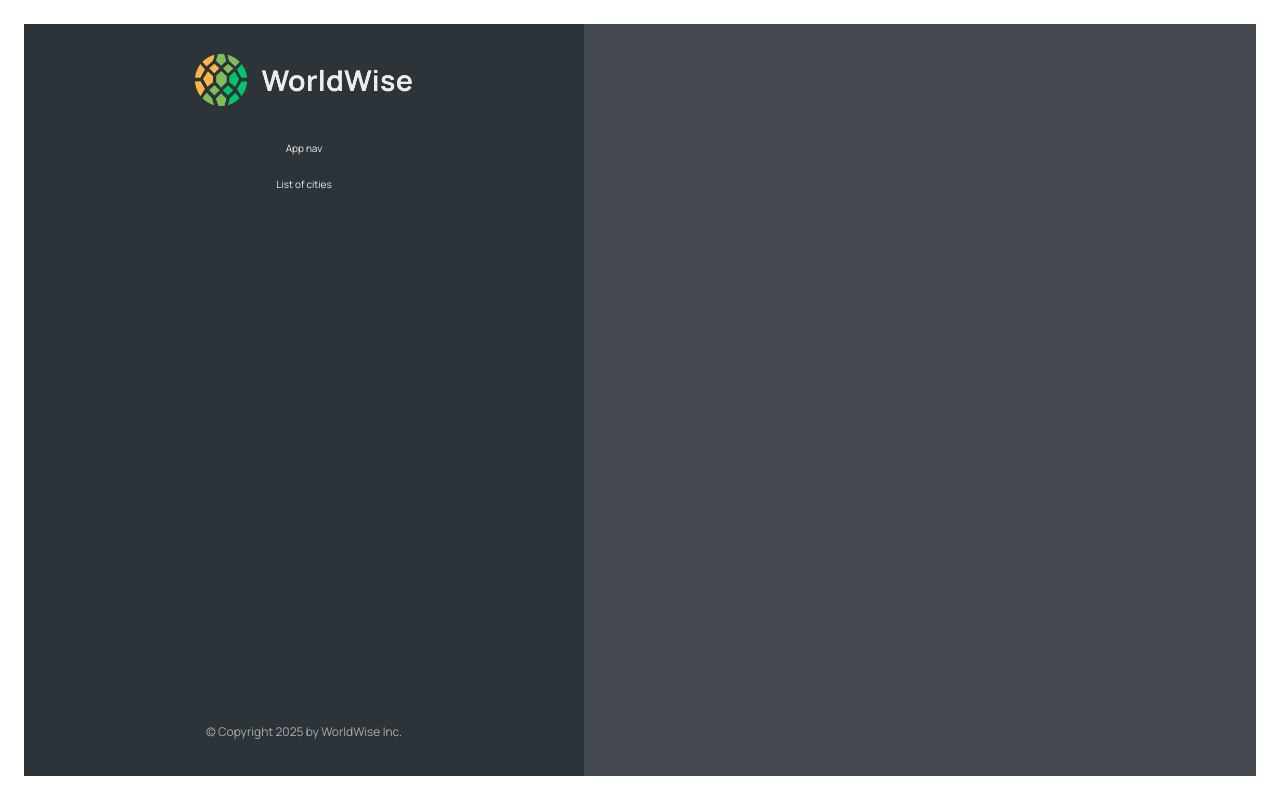
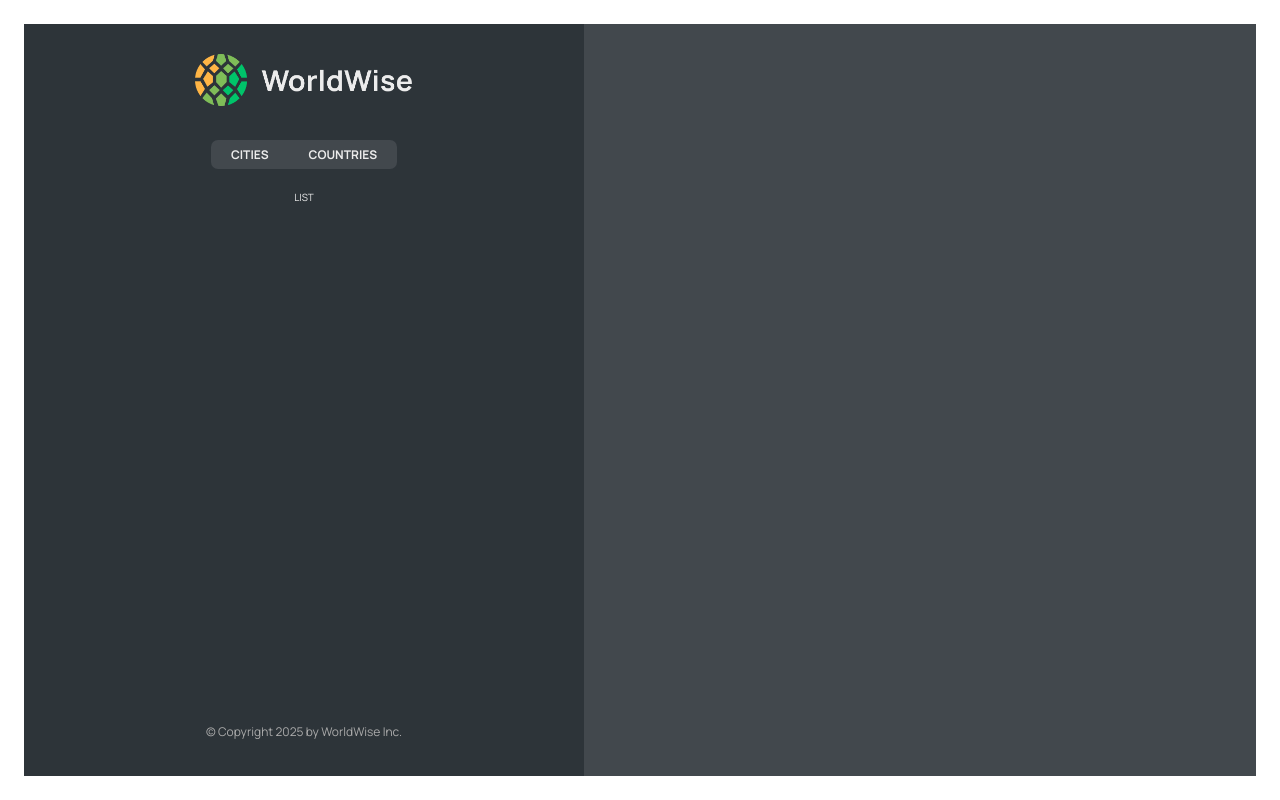
Before and after one commit to m9iv/world-wise, a React (Vite) app: page /app in a window 1280 px wide. Built offline with nearby package versions, Linux system fonts and the light colour scheme.

Commit message:
Add nested routes for /app, and indexes

```diff
--- a/src/App.jsx
+++ b/src/App.jsx
@@ -10,12 +10,18 @@
   return (
     <BrowserRouter>
       <Routes>
-        <Route path="/" element={<Homepage />}></Route>
-        <Route path="product" element={<Product />}></Route>
-        <Route path="pricing" element={<Pricing />}></Route>
-        <Route path="app" element={<AppLayout />}></Route>
-        <Route path="login" element={<Login />}></Route>
-        <Route path="*" element={<PageNotFound />}></Route>
+        <Route index element={<Homepage />} />
+        <Route path="product" element={<Product />} />
+        <Route path="pricing" element={<Pricing />} />
+        <Route path="/login" element={<Login />} />
+        <Route path="*" element={<PageNotFound />} />
+
+        <Route path="app" element={<AppLayout />}>
+          <Route index element={<p>LIST</p>} />
+          <Route path="cities" element={<p>List of cities</p>} />
+          <Route path="countries" element={<p>Countries</p>} />
+          <Route path="form" element={<p>Form</p>} />
+        </Route>
       </Routes>
     </BrowserRouter>
   )
--- a/src/components/AppNav.jsx
+++ b/src/components/AppNav.jsx
@@ -1,7 +1,20 @@
+import { NavLink } from 'react-router-dom'
 import styles from './AppNav.module.css'
 
 function AppNav() {
-  return <nav className={styles.nav}>App nav</nav>
+  return (
+    <nav className={styles.nav}>
+      <ul>
+        <li>
+          <NavLink to="cities">Cities</NavLink>
+        </li>
+
+        <li>
+          <NavLink to="countries">Countries</NavLink>
+        </li>
+      </ul>
+    </nav>
+  )
 }
 
 export default AppNav
--- a/src/components/Sidebar.jsx
+++ b/src/components/Sidebar.jsx
@@ -1,3 +1,4 @@
+import { Outlet } from 'react-router-dom'
 import AppNav from './AppNav'
 import Logo from './Logo'
 import styles from './Sidebar.module.css'
@@ -8,7 +9,7 @@
       <Logo />
       <AppNav />
 
-      <p>List of cities</p>
+      <Outlet />
 
       <footer className={styles.footer}>
         <p className={styles.copyright}>
```
